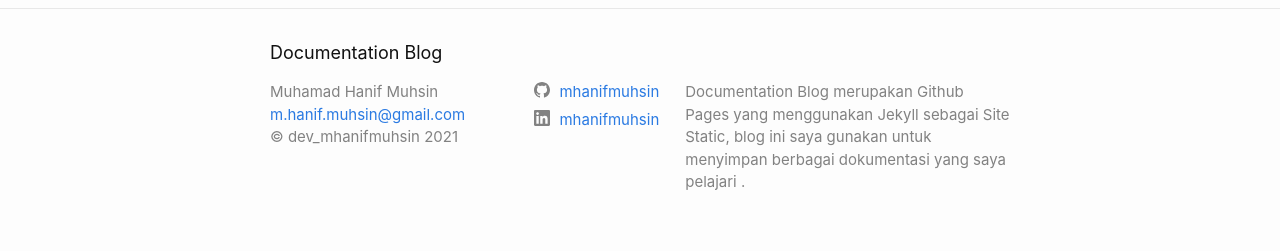
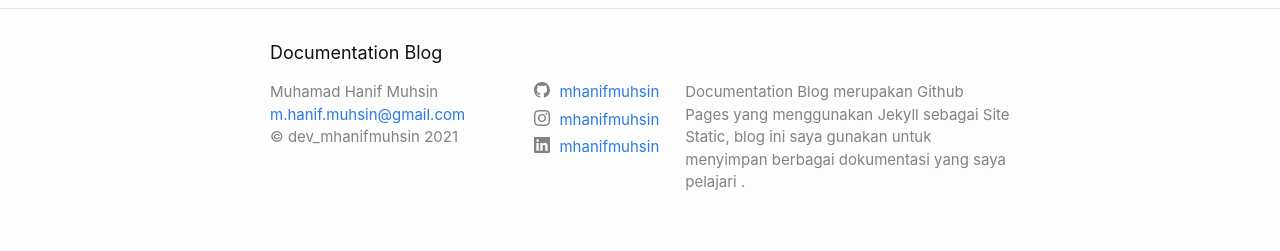
Before and after one commit to mhanifmuhsin/m-docs, a Jekyll site: the page built from index.markdown, in a window 1280 px wide. Shown: the part 1027-1278 px from the top of the page. Built offline with Jekyll 4.4.1, drawn with Linux system fonts in a browser that asks for light colours.

Commit message:
add instagram account

```diff
--- a/_config.yml
+++ b/_config.yml
@@ -27,6 +27,7 @@ baseurl: "/m-docs" # the subpath of your site, e.g. /blog
 url: "" # the base hostname & protocol for your site, e.g. http://example.com
 github_username:  mhanifmuhsin
 linkedin_username: mhanifmuhsin
+instagram_username: mhanifmuhsin
 
 
 author: Muhamad Hanif Muhsin
```
